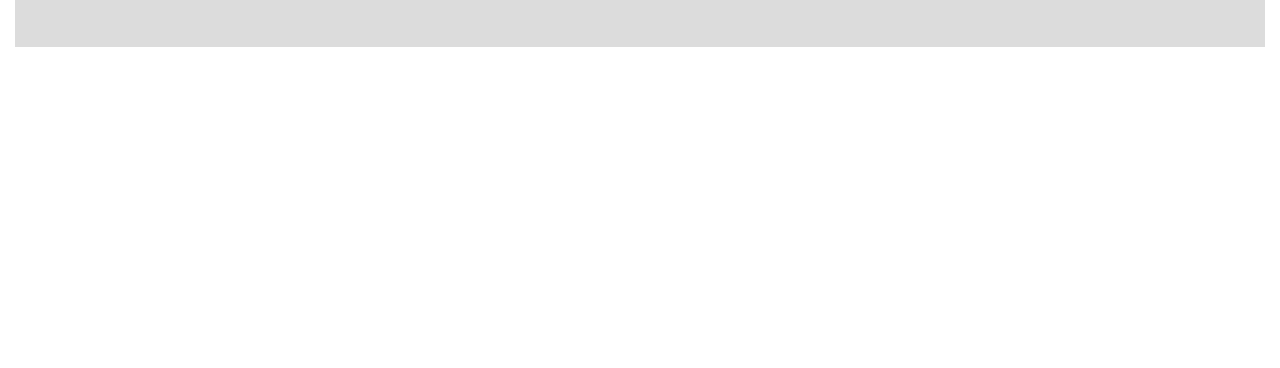
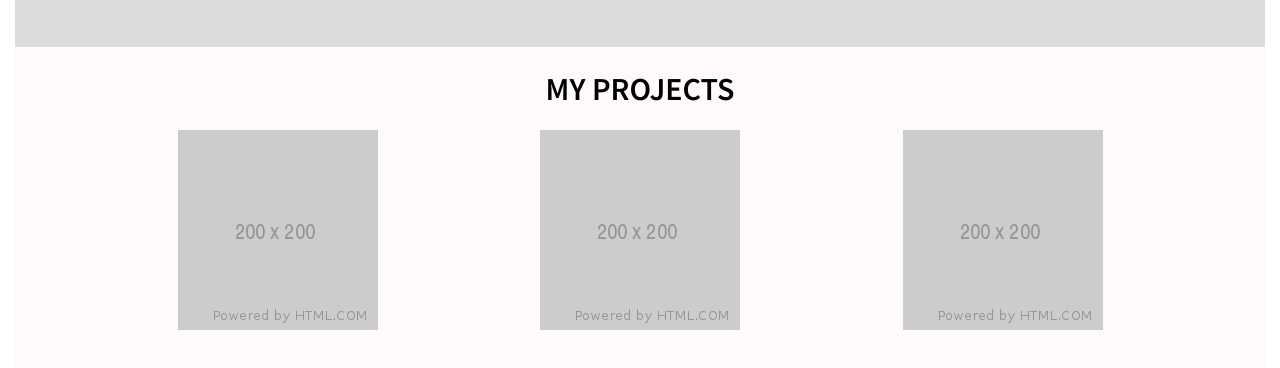
Before and after one commit to yunx2/lfz-prep-portfolio, a website: page index.html in a window 1280 px wide. Shown: the part 963-1331 px from the top of the page. Before the commit the page ends 1018 px from the top, so only its background shows below. Drawn offline with Linux system fonts and the light colour scheme.

Commit message:
add projects section

```diff
--- a/index.html
+++ b/index.html
@@ -35,13 +35,20 @@
           <p>paragraph 2</p>
         </div>
       </div>
-      <!-- technologies section -->
+      <!-- technologies -->
       <div id="tech" class="row justify-evenly pb-50 tech-section">
         <h1 class="col-12">TECHNOLOGIES</h1>
         <img src="assets/html-logo.png" alt="HTML 5 logo" class="col-1">
         <img src="assets/css-logo.png" alt="CSS 3 logo" class="col-1">
         <img src="assets/js-logo.png" alt="Javascript logo" class="col-1">
       </div>
+      <!-- projects -->
+      <div id="projects" class="row justify-evenly pb-50 projects-section">
+        <h1 class="col-12">MY PROJECTS</h1>
+        <img src="assets/placeholder-project.png" alt="Placeholder Project">
+        <img src="assets/placeholder-project.png" alt="Placeholder Project">
+        <img src="assets/placeholder-project.png" alt="Placeholder Project">
+      </div>
     </div>
   </body>
 </html>
--- a/styles.css
+++ b/styles.css
@@ -66,7 +66,7 @@ html {
   border-bottom: 5px double white;
 }
 
-/* about section */
+/* about */
 
 .about-section {
   background-color: whitesmoke;
@@ -82,8 +82,14 @@ html {
   text-align: initial;
 }
 
-/* technologies section */
+/* technologies */
 
 .tech-section {
   background-color: gainsboro;
 }
+
+/* projects */
+
+.projects-section {
+  background-color: snow;
+}
```
